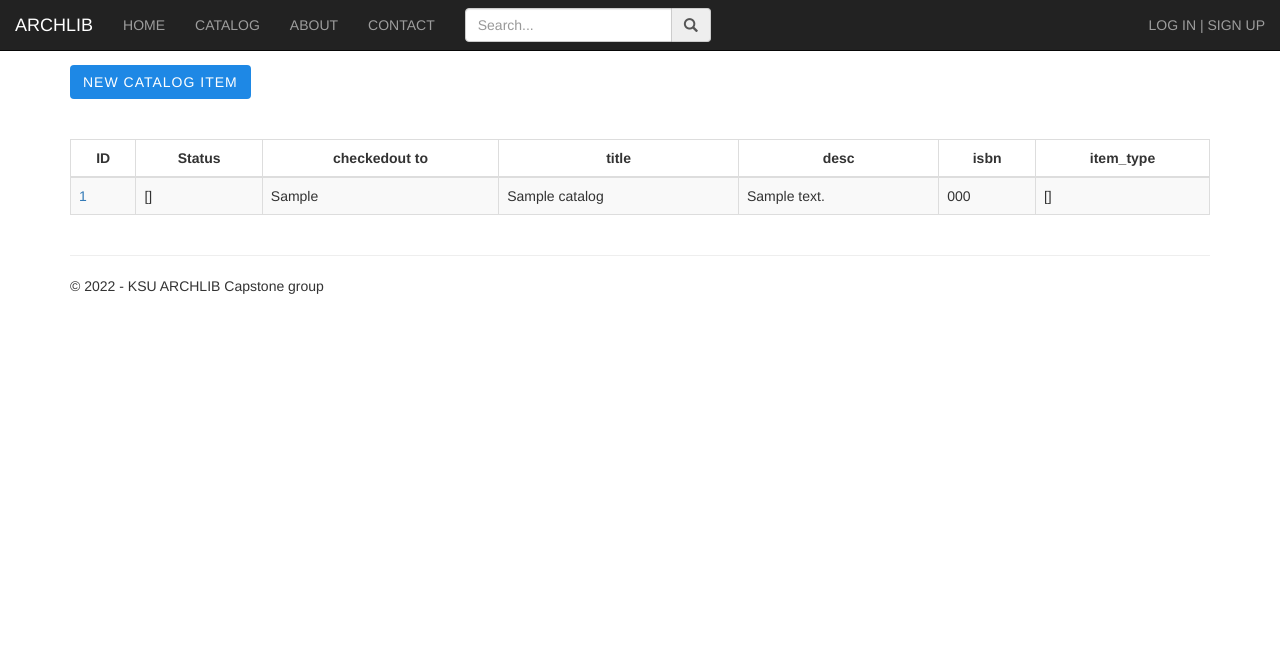
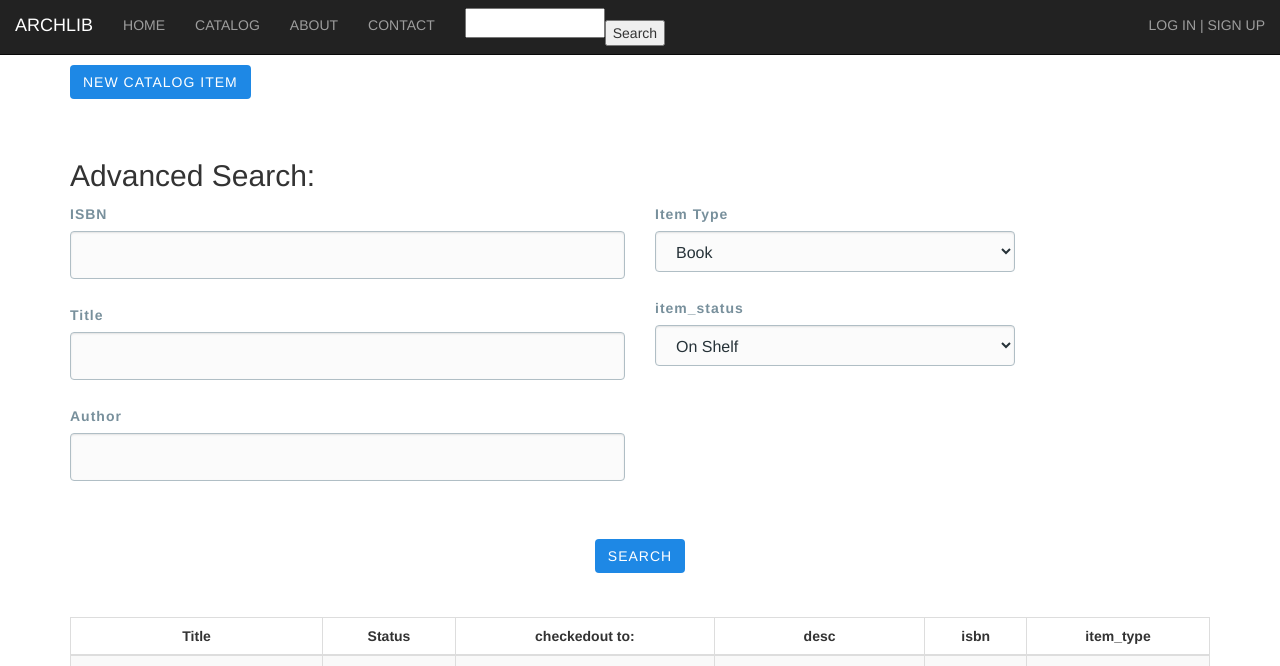
Before and after one commit to micle546/KSUCapstone, a Flask app: page /catalog/ in a window 1280 px wide. Shown: the top 666 px of the page. Before the commit the page ends 294 px from the top, so only its background shows below. Run offline with Flask 2, Linux system fonts and the light colour scheme; a database or web service that is not in the repository returns one stand-in record (values such as "Sample title"); some libraries are stand-ins or nearby versions.

Commit message:
draft for html of search

```diff
--- a/KSU_Capstone/static/scripts/scripts.js
+++ b/KSU_Capstone/static/scripts/scripts.js
@@ -209,3 +209,24 @@ $("form[name=edit_catalog_item]").submit(function (e) {
 
     e.preventDefault();
 });
+
+$("form[name=cat_search_form]").submit(function (e) {
+    var $form = $(this);
+    var $error = $form.find(".error");
+    var data = $form.serialize();
+
+    $.ajax({
+        url: "/catalog/",
+        type: "POST",
+        data: data,
+        dataType: "json",
+        success: function (resp) {
+            window.location.href = "/";
+        },
+        error: function (resp) {
+            $error.text(resp.responseJSON.error).removeClass("error--hidden");
+        }
+    })
+
+    e.preventDefault();
+});
--- a/KSU_Capstone/templates/catalog.html
+++ b/KSU_Capstone/templates/catalog.html
@@ -21,16 +21,54 @@
 </div>
 
 <div> <br></br> </div>
+<h2>Advanced Search:</h2>
+
+<form formname="cat_search_form">
+    <div class="form-group row">
+        <div class="col-md-6">
+            <label for="isbn">ISBN</label>
+            <input type="text" name="isbn" value="" class="field" />
+            <label for="title">Title</label>
+            <input type="text" name="title" value="" class="field" />
+            <label for="author">Author</label>
+            <input type="text" name="author" class="field" />
+        </div>
+        <div class="col-md-4">
+            <label for="item_type">Item Type</label>
+            <select id="item_type" name="item_type" class="field">
+                <option value="1">Book</option>
+                <option value="2">?</option>
+                <option value="3">??</option>
+                <option value="4">???</option>
+            </select>
+        </div>
+        <div class="col-md-4">
+            <label for="item_status">item_status</label>
+            <select id="item_status" name="item_status" class="field">
+                <option value="1">On Shelf</option>
+                <option value="2">Checked-Out</option>
+                <option value="3">??</option>
+                <option value="4">???</option>
+            </select>
+        </div>
+
+    </div>
+
+    <p class="error error--hidden"></p>
+
+    <input type="submit" id="submit" name="action" value="Search" class="btn" />
+</form>
+<div><br></div>
 
 <div class="table-responsive">
     <script src="https://www.kryogenix.org/code/browser/sorttable/sorttable.js"></script>
     <table class="table sortable table-striped table-bordered">
         <thead class="">
             <tr style="">
-                <th class="align-middle" style="text-align:center">ID</th>
+                <!--<th class="align-middle" style="text-align:center">ID</th>-->
+                <th class="align-middle" style="text-align:center">Title</th>
                 <th class="align-middle" style="text-align:center">Status</th>
-                <th class="align-middle" style="text-align:center">checkedout to</th>
-                <th class="align-middle" style="text-align:center">title</th>
+                <th class="align-middle" style="text-align:center">checkedout to:</th>
                 <th class="align-middle" style="text-align:center">desc</th>
                 <th class="align-middle" style="text-align:center">isbn</th>
                 <th class="align-middle" style="text-align:center">item_type</th>
@@ -40,10 +78,10 @@
         <tbody>
             {% for catalog_item in catalog %}
             <tr class = "item">
-                <td> <a href="{{url_for('get_catalog_item_by_id', id=catalog_item['_id'])}}">{{catalog_item['_id']}}</a></td>
+                <!--<td> <a href="{{url_for('get_catalog_item_by_id', id=catalog_item['_id'])}}">{{catalog_item['_id']}}</a></td>-->
+                <td>{{catalog_item['title']}}</td>
                 <td>{{catalog_item['item_status']}}</td>
                 <td>{{catalog_item['checkedout_to']}}</td>
-                <td>{{catalog_item['title']}}</td>
                 <td>{{catalog_item['desc']}}</td>
                 <td>{{catalog_item['isbn']}}</td>
                 <td>{{catalog_item['item_type']}}</td>
--- a/KSU_Capstone/templates/layout.html
+++ b/KSU_Capstone/templates/layout.html
@@ -41,19 +41,15 @@
                     <!--<li><a href="{{ url_for('get_users') }}">(debug) Users</a></li>-->
                     <li><a href="{{ url_for('about') }}">ABOUT</a></li>
                     <li><a href="{{ url_for('contact') }}">CONTACT</a></li>
-                </ul>
 
-                <ul class="nav navbar-nav">
                     <li>
-                    <form action=" /action_page.php" class="navbar-form">
+                        <form id="search" action="/catalog" class="navbar-form">
                             <div class="form-group">
                                 <div class="input-group">
                                     <!--here you connect the data to search-->
-                        <input type="search" placeholder="Search..." name="search" class="form-control">
-                        <span class="input-group-addon"><span class="glyphicon glyphicon-search"></span></span>
-                        </div>
-                        </div>
+                                    <textarea name="title" style="width: 140px; height: 30px; resize: none;"></textarea>
                         </form>
+                        <button type="submit" form="search">Search</button>
                     </li>
                 </ul>
 
```
Also changed, not shown: KSU_Capstone/catalog/models.py (line endings or trailing spaces), KSU_Capstone/views.py (line endings or trailing spaces). Lines whose indentation alone changed are shown as unchanged.
